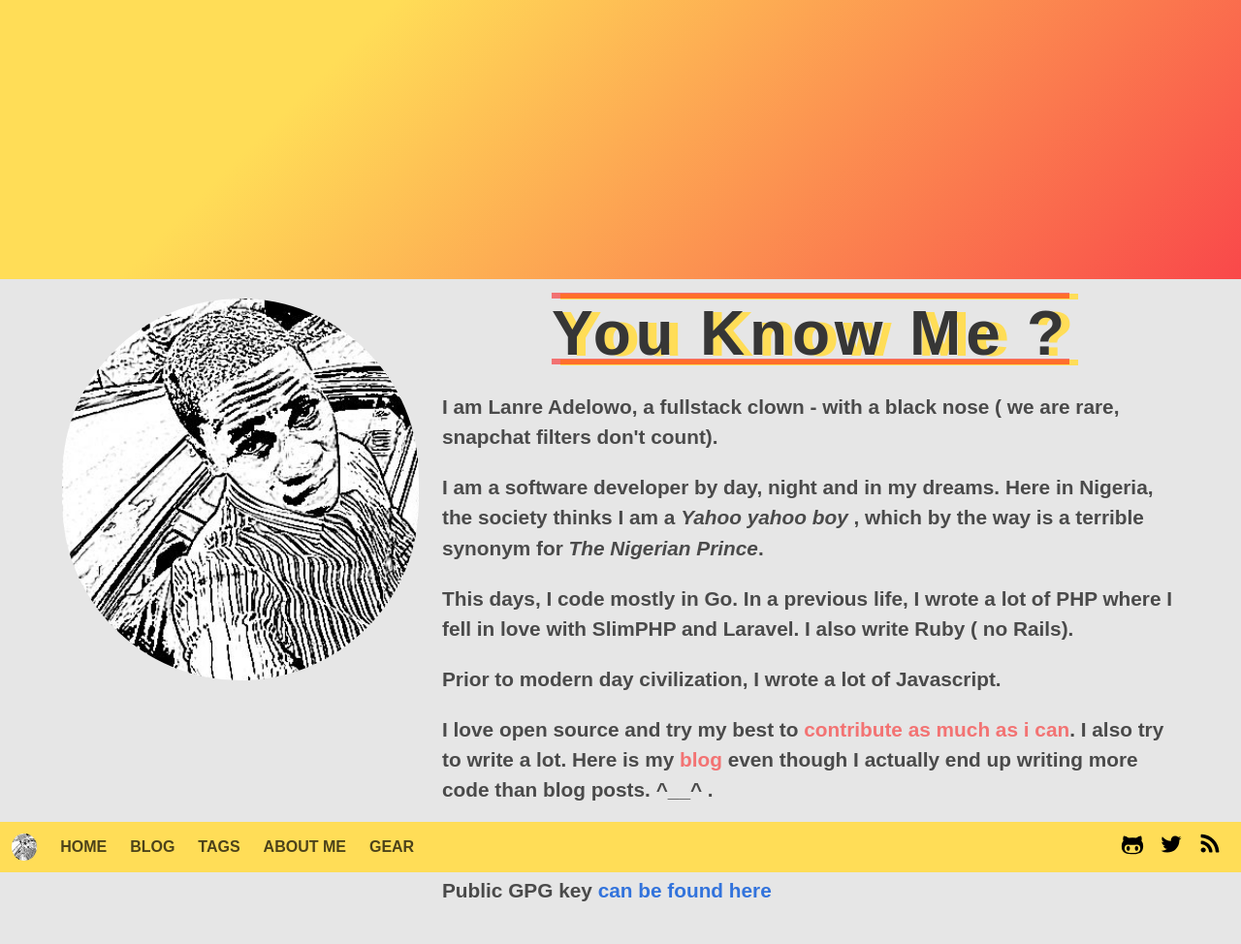
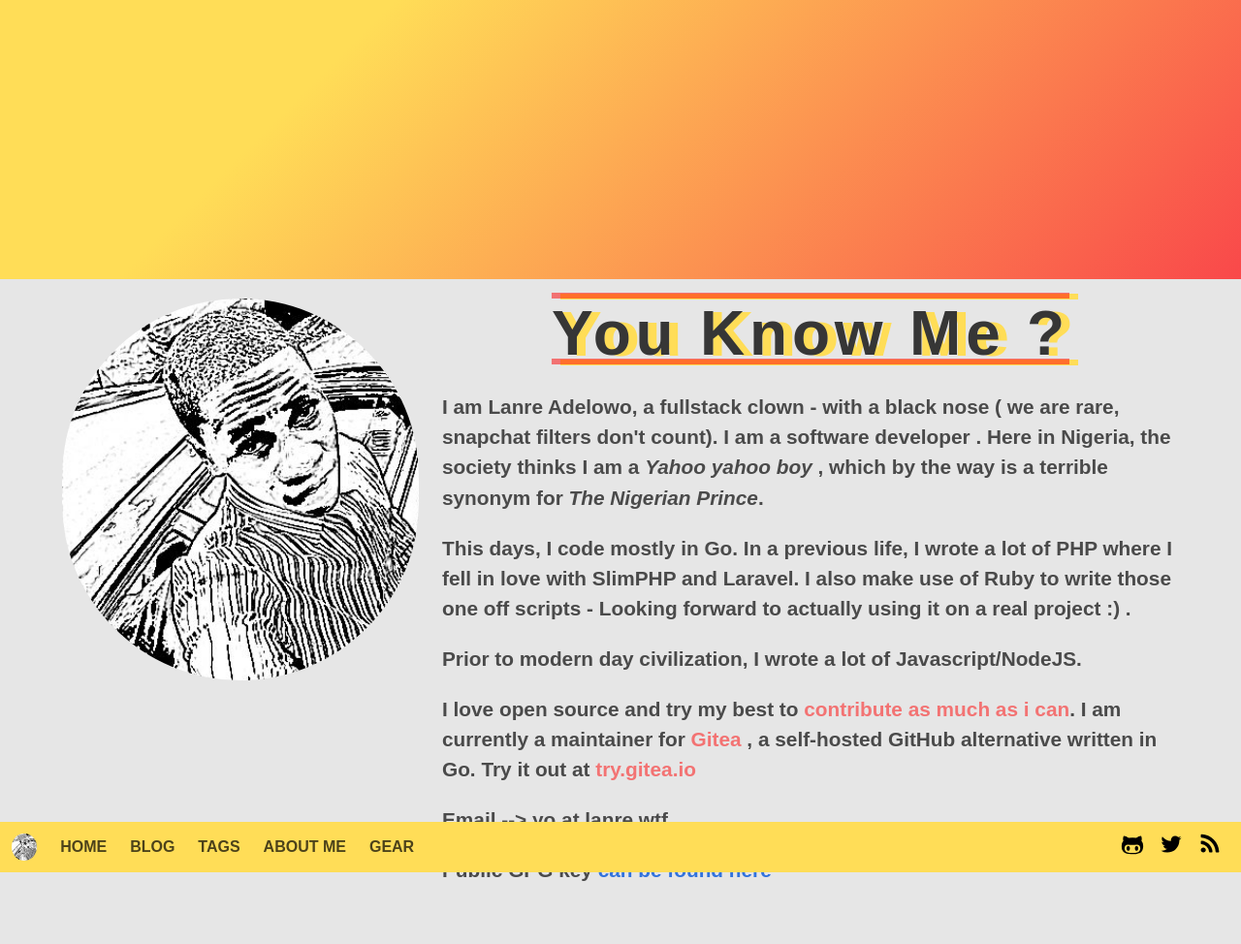
Before and after one commit to adelowo/portfolio, a Jekyll site: the page built from about.html, in a window 1280 px wide. Shown: the whole page at 97% size. Built offline with Jekyll 4.4.1, drawn with Linux system fonts in a browser that asks for light colours; some web fonts are replaced; after the commit the page ends 953 px from its top, so only the background shows below that.

Commit message:
make it known I am available for hire

```diff
--- a/_config.yml
+++ b/_config.yml
@@ -25,6 +25,7 @@
 twitter_username: lanreadelowo
 github_username:  adelowo
 disqus_username: adelowo
+is_hireable: true
 
 # Build settings
 markdown: kramdown
--- a/about.html
+++ b/about.html
@@ -27,11 +27,7 @@
 		<div id="has-about-text">
 		<p>
    	   		I am Lanre Adelowo, a fullstack clown - with a black nose
-			( we are rare, snapchat filters don't count).
-		</p>
-
-		<p>
-		    I am a software developer by day, night and in my dreams.
+			( we are rare, snapchat filters don't count). I am a software developer .
        Here in Nigeria, the society thinks I am a <span
        class="is-italic"> Yahoo yahoo boy </span>, which by the way is a terrible synonym for
        <span class="is-italic is-capitalized">The nigerian prince</span>.
@@ -40,22 +36,21 @@
 		<p>
 			This days, I code mostly in Go. In a previous life, I
 		        wrote a lot of PHP where I fell in love with
-			SlimPHP and Laravel. I also write Ruby (
-			no Rails).
+			SlimPHP and Laravel. I also make use of Ruby to write those one off scripts - Looking forward to actually using it on a real project :) .
 
 		</p>
 
 		<p>
-			Prior to modern day civilization, I wrote a lot of Javascript.
+			Prior to modern day civilization, I wrote a lot of Javascript/NodeJS.
 		</p>
 
 		<p>
 			I love open source and
 			try my best to <a href="https://github.com/adelowo"
-				class="is-tomato">contribute as much as i can</a>.
-   			I also try to write a lot. Here is my <a
-				class="is-tomato" href="/blog">blog</a> even though I actually end up writing more code
-			than blog posts. ^__^ .
+				class="is-tomato">contribute as much as i
+				can</a>. I am currently a maintainer for <a class="is-tomato" href="https://github.com/go-gitea/gitea"> Gitea </a>,
+			a self-hosted GitHub alternative written in Go. Try it
+			out at <a href="https://try.gitea.io" class="is-tomato"> try.gitea.io </a>
    		</p>
 
 		<p>
```
Also changed, not shown: _includes/comments.html (+12 -0 lines), _includes/scripts.html (+7 -0 lines).
